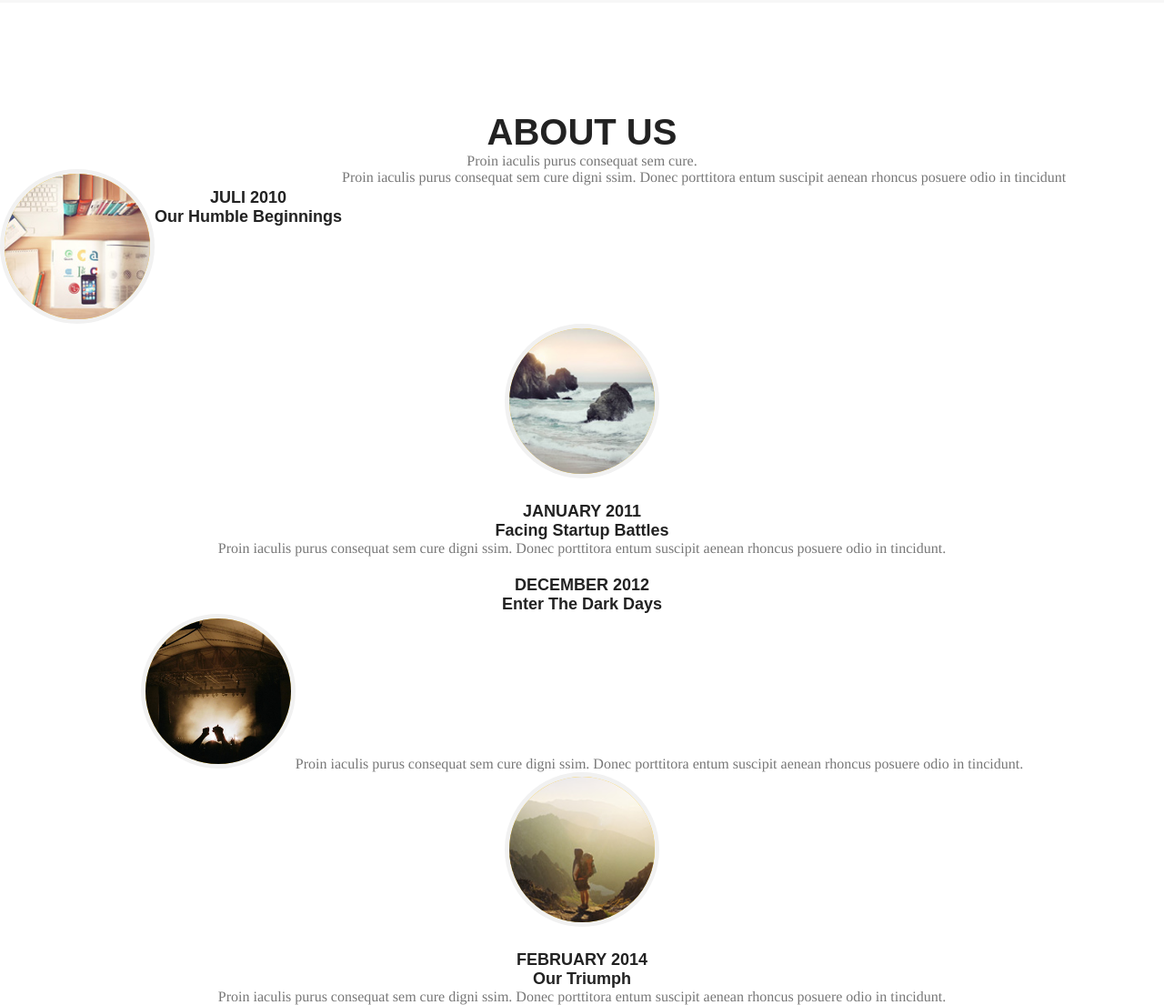
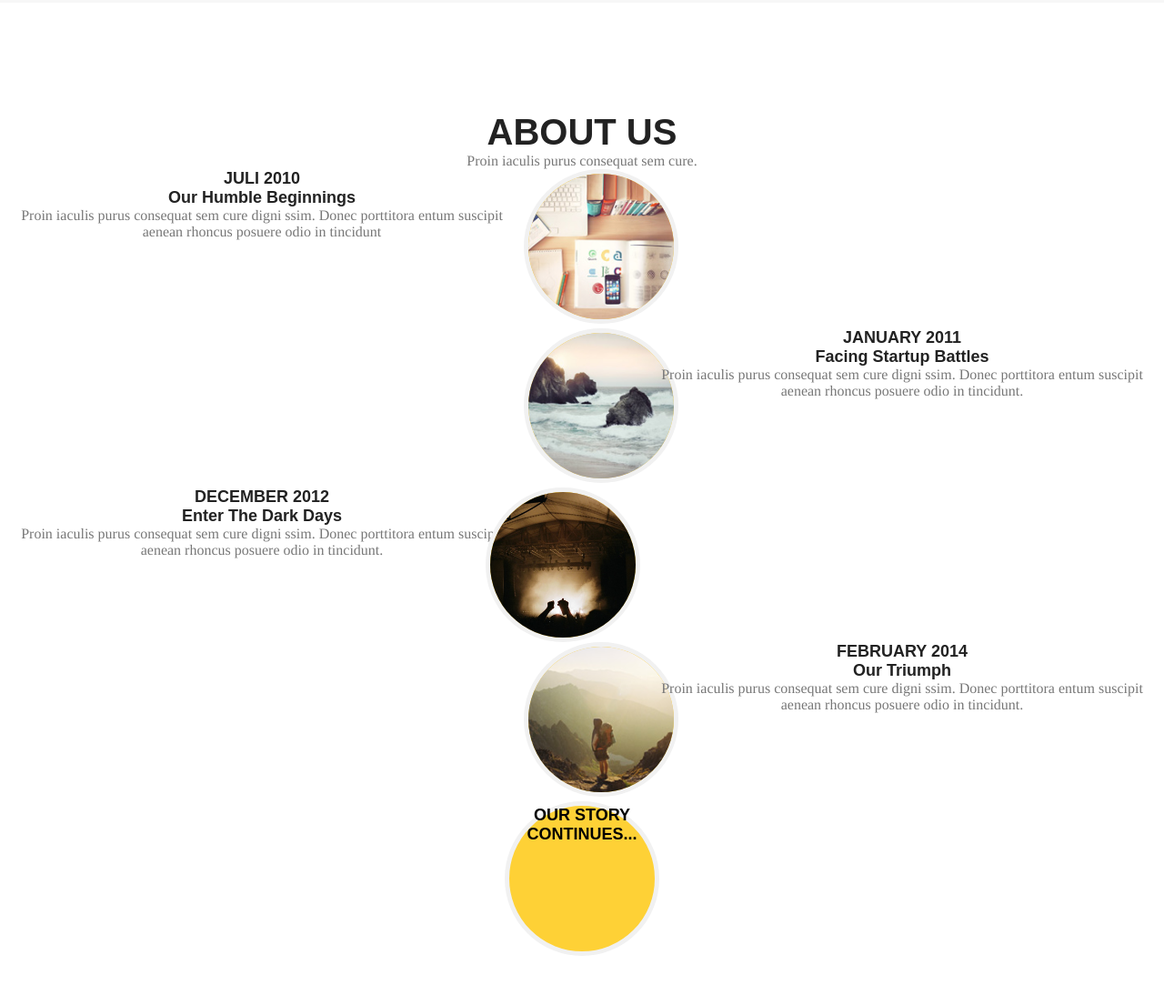
Before and after one commit to chervinchan/web, a plain HTML site: page index.html in a window 1280 px wide. Shown: the part 2525-3630 px from the top of the page at 91% size. Drawn offline with Linux system fonts and the light colour scheme.

Commit message:
update03

```diff
--- a/index.html
+++ b/index.html
@@ -116,38 +116,47 @@
 
 		<div class="about-img">
 			<div class="humble">
-				<img class="img-rounded" src="img/about/humble.jpg" alt="">
-				<h1><br>JULI 2010</br>
-					Our Humble Beginnings</h1>
-				<p>Proin iaculis purus consequat sem cure
+					<div class="left-right">
+					<h1>JULI 2010</h1>
+					<h1>Our Humble Beginnings</h1>
+					<p>Proin iaculis purus consequat sem cure
 					digni ssim. Donec porttitora entum suscipit
 					aenean rhoncus posuere odio in tincidunt</p>
+					</div>
+					<div class="img-center"><img class="img-rounded" src="img/about/humble.jpg" alt=""></div>
 			</div>
 			<div class="startup">
-				<img class="img-rounded" src="img/about/startup.jpg" alt="">
-				<h1><br>JANUARY 2011</br>
-					Facing Startup Battles</h1>
-				<p>Proin iaculis purus consequat sem cure
+					<div class="img-center"><img class="img-rounded" src="img/about/startup.jpg" alt=""></div>
+					<div class="left-right">
+					<h1>JANUARY 2011</h1>
+					<h1>Facing Startup Battles</h1>
+					<p>Proin iaculis purus consequat sem cure
 					digni ssim. Donec porttitora entum suscipit
 					aenean rhoncus posuere odio in tincidunt.</p>
+					</div>
 			</div>
 			<div class="dark-days">
-				<h1><br>DECEMBER 2012<br>
-					Enter The Dark Days</h1>
-				<p><img class="img-rounded" src="img/about/dark-days.jpg" alt="">Proin iaculis purus consequat sem cure
+					<div class="left-right">
+					<h1>DECEMBER 2012</h1>
+					<h1>Enter The Dark Days</h1>
+					<p>Proin iaculis purus consequat sem cure
 					digni ssim. Donec porttitora entum suscipit
 					aenean rhoncus posuere odio in tincidunt.</p>
+					</div>
+					<div class="img-center"><img class="img-rounded right" src="img/about/dark-days.jpg" alt=""></div>
 			</div>
 			<div class="triumph">
-				<img class="img-rounded" src="img/about/triumph.jpg" alt="">
-				<h1><br>FEBRUARY 2014<br>
-					Our Triumph</h1>
-				<p>Proin iaculis purus consequat sem cure
+					<div class="img-center"><img class="img-rounded" src="img/about/triumph.jpg" alt=""></div>
+					<div class="left-right">
+					<h1>FEBRUARY 2014</h1>
+					<h1>Our Triumph</h1>
+					<p>Proin iaculis purus consequat sem cure
 					digni ssim. Donec porttitora entum suscipit
 					aenean rhoncus posuere odio in tincidunt.</p>
+					</div>
 			</div>
 			<div class="story img-rounded">
-				<h1><br>Our</b><br>Story</b><br>Continues</b><br>...</b></h1>
+					<h1>Our Story Continues...</h1>
 			</div>
 		</div>
 		</div>
@@ -230,10 +239,8 @@
 				</div>
 		</div>
 		<div id="bottom-folder">
-			<div class="container">
-			</div>
 			<div class="footer">
-			<p>© Copyright 2014 FreebiesXpress.com</p>
+			<p>© Copyright 2019 FreebiesXpress.com</p>
 			</div>
 			<div class="link-icons">
 				<a class="iprofile-2 fab fa-twitter fa-stack fa-2x" target="_blank" href="https://twitter.com"></a>
--- a/style.css
+++ b/style.css
@@ -137,15 +137,6 @@ padding: 20px 0;
 	cursor: pointer;
 }
 
-@media (max-width: 768px) {
-#home {
-
-}
-#home .btn {
-
-}
-}
-
 #services {
 	margin-top: 120px;
 	background: #FFF;
@@ -247,22 +238,33 @@ padding: 20px 0;
 	object-fit: cover;
 }
 
+.left-right {
+	width: 45%;
+}
+.img-center {
+	width: 10%;
+	justify-content: center;
+}
 .humble {
 	display: flex;
-	flex-direction: row;
-	align-items: flex-start;
+	width: 100%;;
 }
+
 .humble h1 {
 	font: 18px arial, sans-serif;
 	font-weight: bold;
 	color: #222;
 }
-
 .humble p {
 	font: 16px times, serif;
 	color: #777777;
 }
 
+.startup {
+	display: flex;
+	width: 100%;
+	justify-content: flex-end;
+}
 .startup h1 {
 	font: 18px arial, sans-serif;
 	font-weight: bold;
@@ -273,6 +275,10 @@ padding: 20px 0;
 	color: #777777;
 }
 
+.dark-days {
+	display: flex;
+	width: 100%;
+}
 .dark-days h1 {
 	font: 18px arial, sans-serif;
 	font-weight: bold;
@@ -283,6 +289,11 @@ padding: 20px 0;
 	color: #777777;
 }
 
+.triumph {
+	display: flex;
+	width: 100%;
+	justify-content: flex-end;
+}
 .triumph h1 {
 	font: 18px arial, sans-serif;
 	font-weight: bold;
@@ -467,21 +478,24 @@ textarea ::placeholder {
 	cursor: pointer;
 	margin-bottom: 110px;
 }
-@media (max-width: 768px){
-
-}
 
 #bottom-folder {
 	display: flex;
+	flex-direction: row;
 	width: 100%;
 	height: 90px;
 }
 
 .footer {
-	justify-content: flex-start;
+	margin-left: 70px;
+	align-self: center;
+	font: 14px arial, serif;
+	color: #777777;
+
 }
+
 .link-icons {
-	justify-content: center;
+	align-self: center;
 	text-align: center;
 	color: #ffffff;
 }
```
